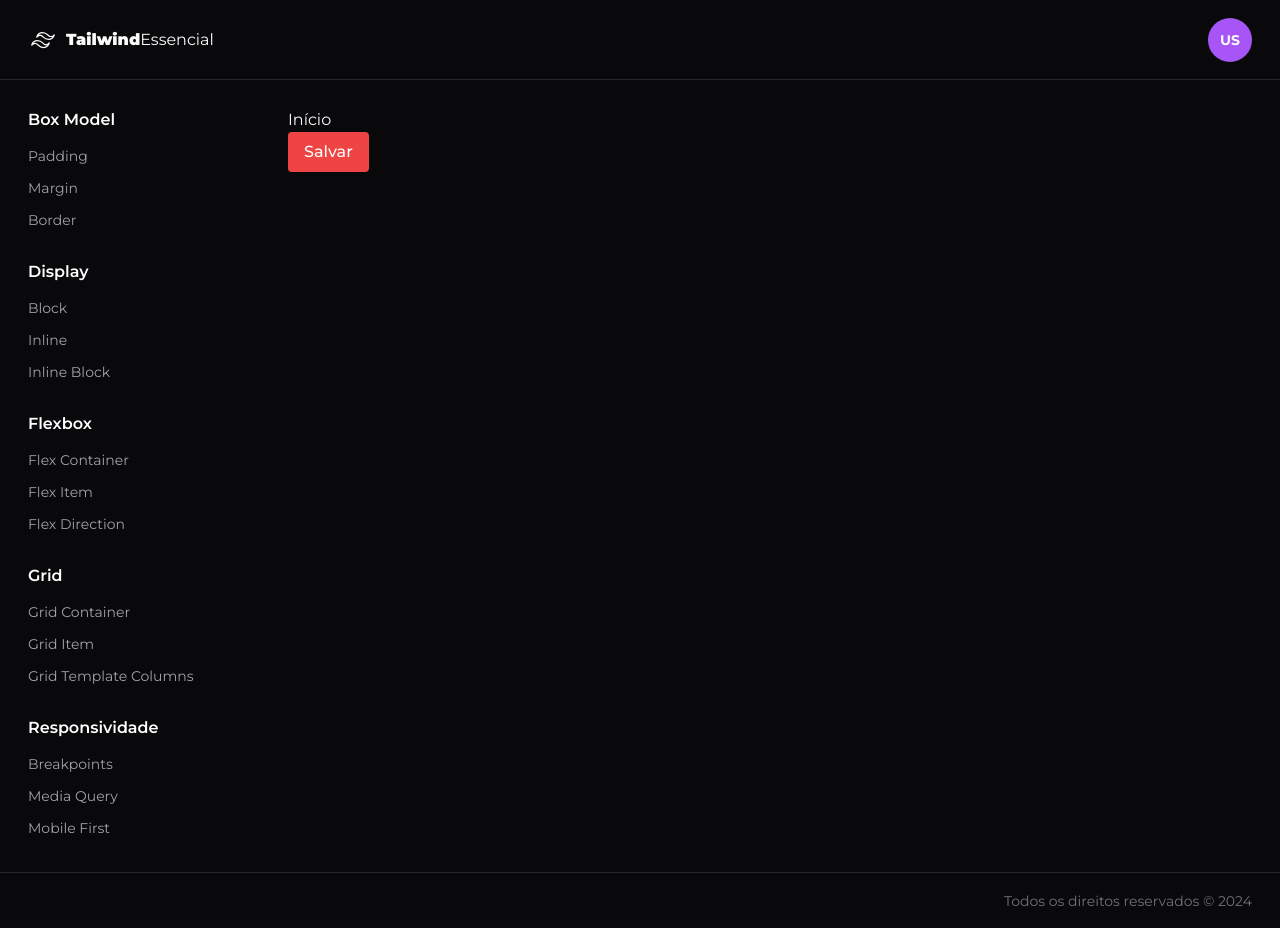
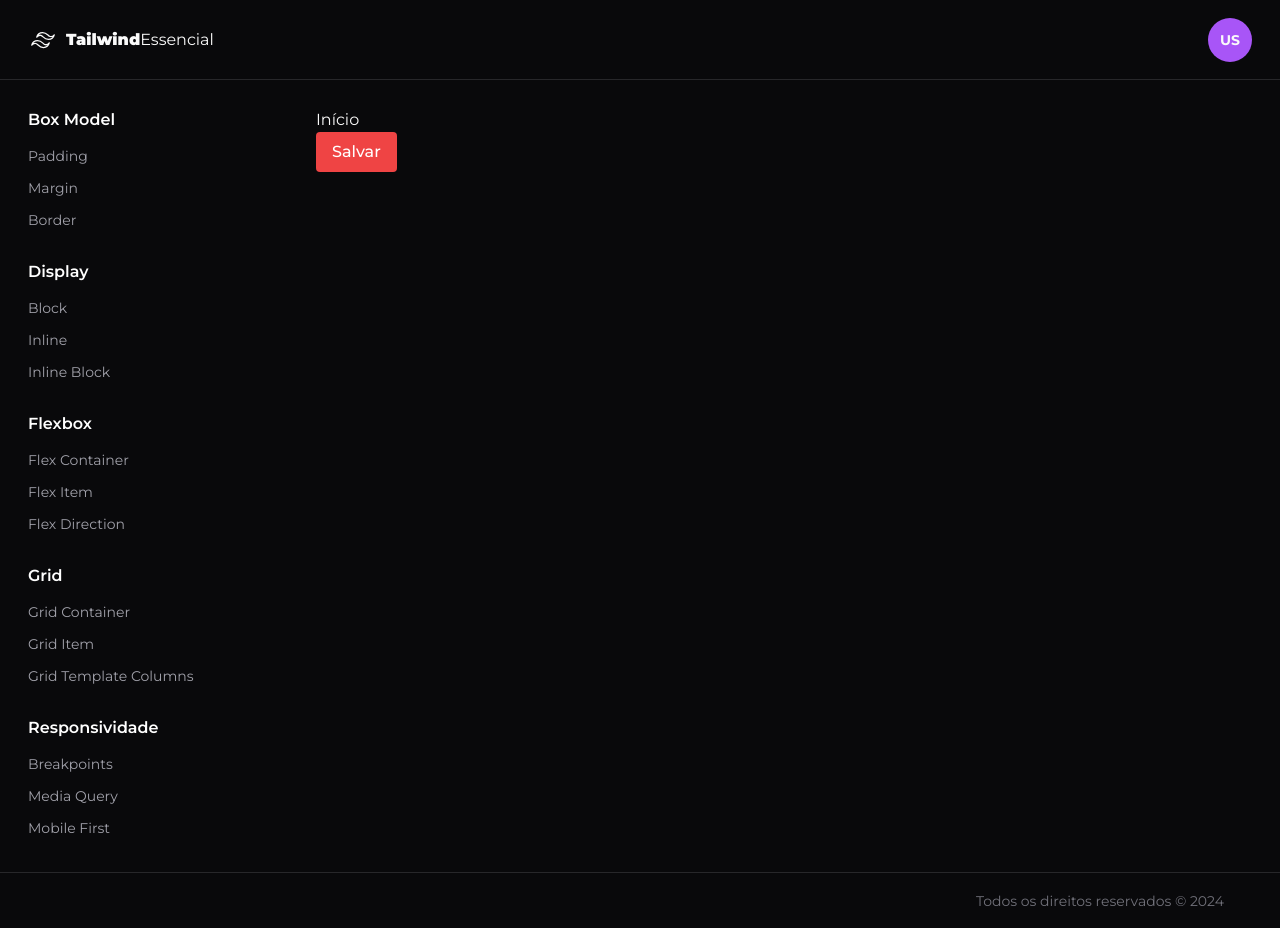
Before and after one commit to devkauah/landing_page, a Next.js app: page / in a window 1280 px wide. Built offline with nearby package versions, Linux system fonts and the light colour scheme.

Commit message:
finaliza menu e cria responsividade da pagia

```diff
--- a/src/app/globals.css
+++ b/src/app/globals.css
@@ -8,7 +8,8 @@ body {
 
 @layer utilities {
   .boxed {
-    @apply mx-auto max-w-7xl w-full;
+    @apply mx-auto lg:max-w-5xl xl:max-w-7xl w-full;
+    @apply px-7;
   }
 }
 
--- a/src/components/template/Cabecalho.tsx
+++ b/src/components/template/Cabecalho.tsx
@@ -9,7 +9,7 @@ export default function Cabecalho(props: CabecalhoProps) {
   return (
     <header
       className={`
-        flex justify-between items-center px-7
+        flex justify-between items-center
         border-b border-zinc-800
         ${props.className ?? ''}
       `}
--- a/src/components/template/Menu.tsx
+++ b/src/components/template/Menu.tsx
@@ -8,7 +8,7 @@ export interface MenuProps {
 
 export default function Menu(props:MenuProps) {
     return (
-        <aside className={`px-7 ${ props.className ?? '' }`}>
+        <aside className={`py-7 ${ props.className ?? '' }`}>
             <nav className="flex flex-col gap-6">
                 <MenuGrupo label="Box Model">
                     <MenuItem label="Padding" href="/padding"/>
--- a/src/components/template/Pagina.tsx
+++ b/src/components/template/Pagina.tsx
@@ -12,7 +12,7 @@ export default function Pagina(props:PaginaProps) {
         <div className="flex flex-col min-h-screen">
             <Cabecalho className="h-20"/>
             <div className="flex-1 flex boxed">
-                <Menu className="hidden lg:block lg:w-64 xl:w-72 w-72 py-7"/>
+                <Menu className="hidden lg:block lg:w-64 xl:w-72 w-72"/>
                 <main className="flex-1 py-7">{ props.children }</main>
             </div>
             <Rodape className="h-14"/>
```
